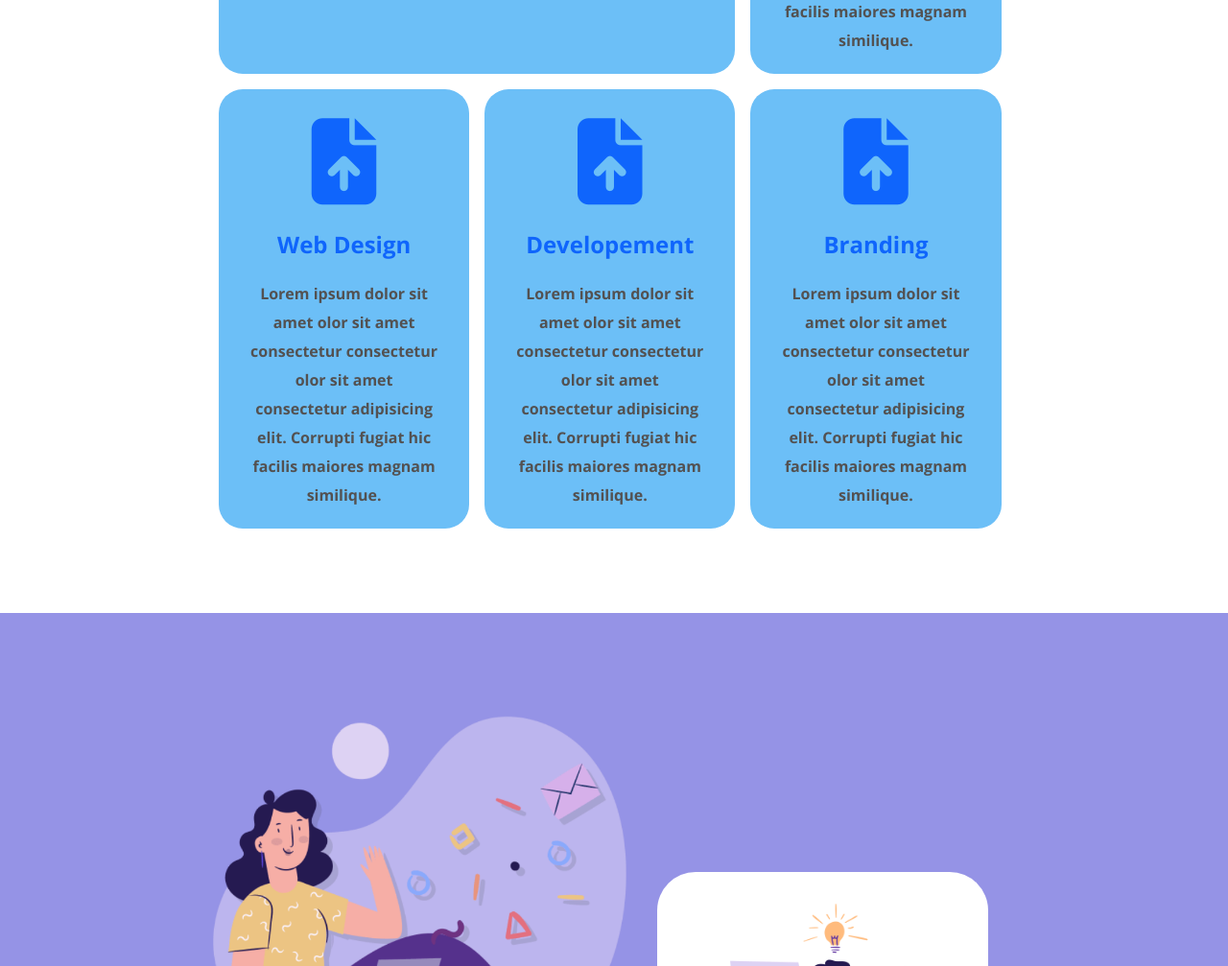
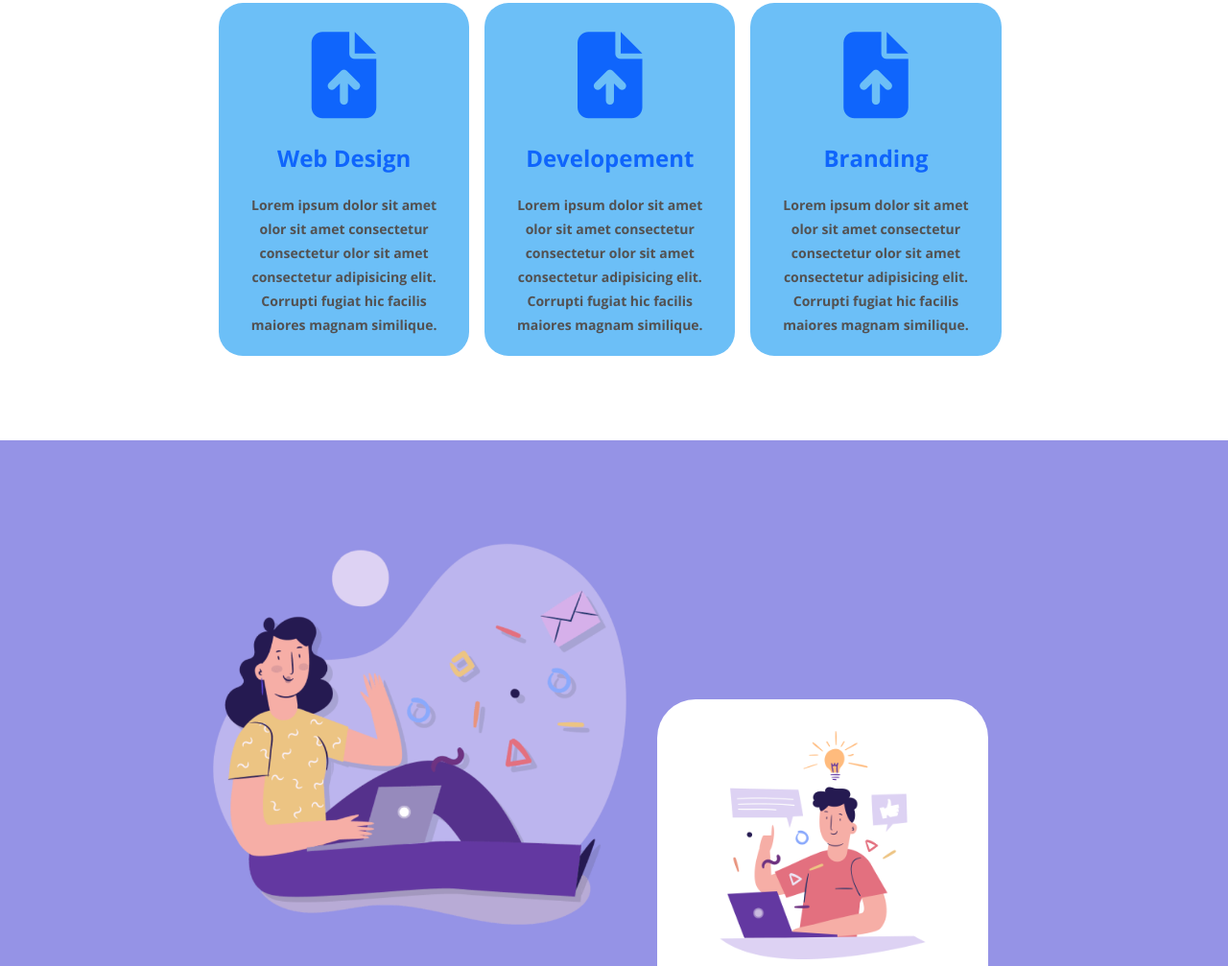
Before and after one commit to saff-it/htmlcss-responsive-layout, a plain HTML site: page index.html in a window 1280 px wide. Shown: the part 584-1591 px from the top of the page at 96% size. Drawn offline with nearby package versions, Linux system fonts and the light colour scheme.

Commit message:
Responsiveness 100% working good, still decorations to be aplied in the whole website

```diff
--- a/css/style.css
+++ b/css/style.css
@@ -487,6 +487,12 @@ footer p{
  } */
 
 @media screen and (min-width: 768px) {
+    p{
+        line-height: 25px;
+        font-size: 14px;
+    }
+
+
     .container{
         max-width: 800px;
     }
@@ -574,10 +580,19 @@ footer p{
         font-size: 20px;
     }
 
+    .container.two-col{
+        flex-direction: row;
+    }
+
+
     /* 6 boxes  */
     .box-elements{
         margin: 10px;
         width: calc(33.33% - 20px);
     }
 
+    .boxes-title{
+        width: 100%;
+    }
+
 }
--- a/index.html
+++ b/index.html
@@ -101,7 +101,7 @@
 
             <!-- 2 columns section     -->
             <section class="violet">
-                <div class="container d-flex big-scrn b-row">
+                <div class="container d-flex big-scrn two-col">
 
                     <div class="lft-col">
                         <div class="left-col-img">
```
